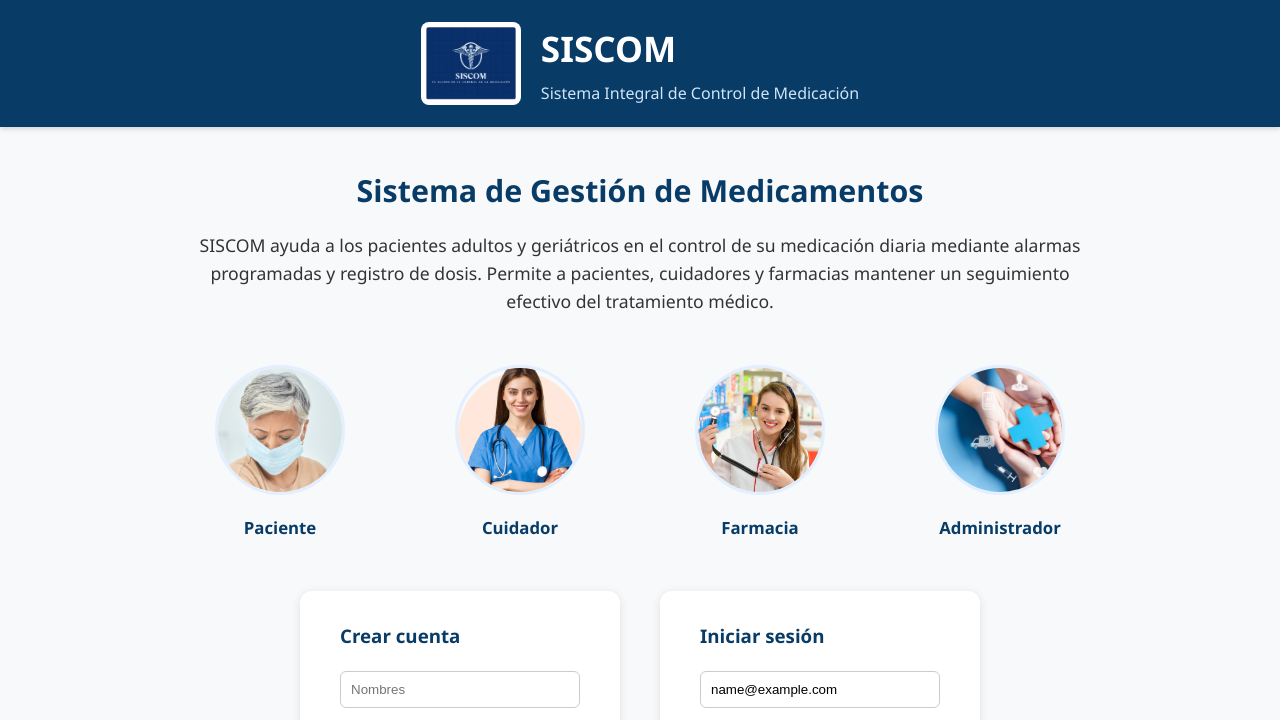
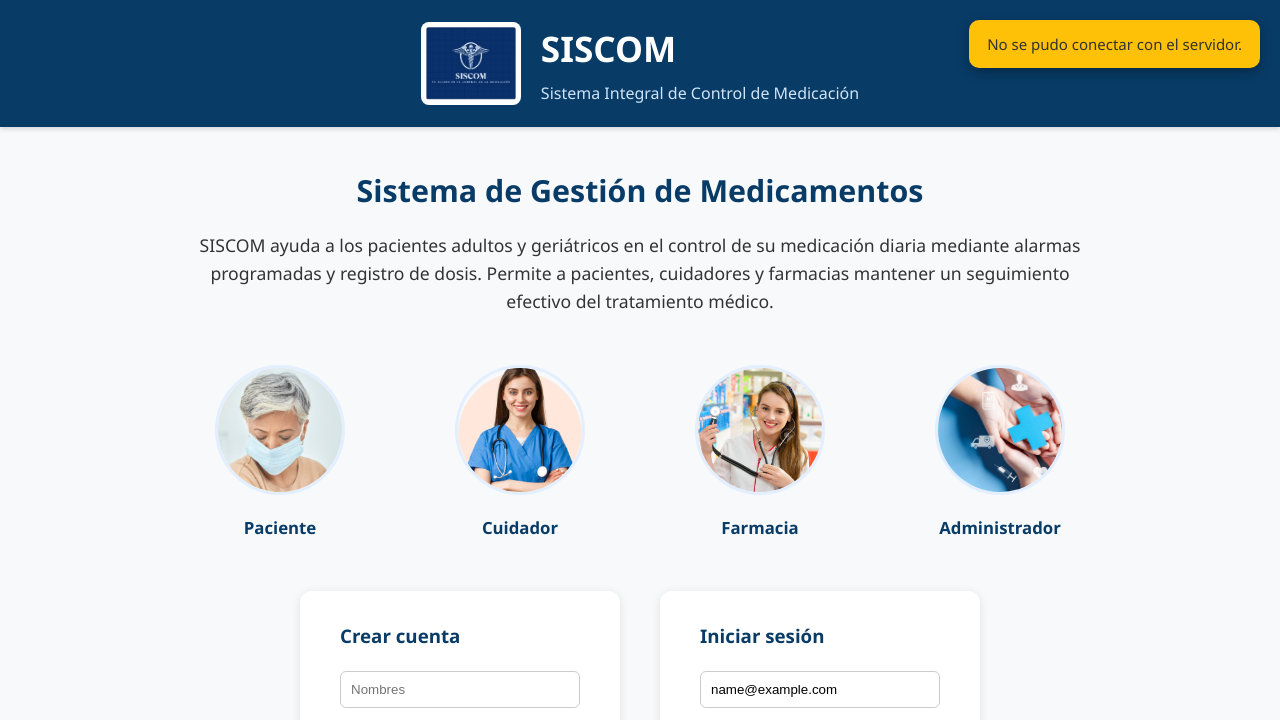
Before and after one commit to robery13/SISCOM, a website: page html/Proyecto_SISCOM.html in a window 1280 px wide. Both pictures are taken after typing "name@example.com", "Sample123" into the empty fields and a click on the button "Entrar". Shown: the top 720 px of the page. Drawn offline with Linux system fonts and the light colour scheme; no server answers; files whose address does not match are found by name.

Commit message:
modifiicacion de alertas en registro usuario admin, registro medicamento e inicio de seccion

```diff
--- a/css/estilo_registroadm.css
+++ b/css/estilo_registroadm.css
@@ -196,3 +196,61 @@ footer {
     width: 90%;
   }
 }
+
+
+
+/* ======== FOOTER PEGADO AL FONDO ======== */
+html, body {
+  height: 100%;
+}
+
+body {
+  display: flex;
+  flex-direction: column;
+}
+
+main {
+  flex: 1;
+}
+
+
+/* === Estilo para las notificaciones === */
+#toast-container {
+  position: fixed;
+  top: 20px;
+  right: 20px;
+  display: flex;
+  flex-direction: column;
+  gap: 10px;
+  z-index: 9999;
+}
+
+.toast {
+  background: #333;
+  color: #fff;
+  padding: 12px 18px;
+  border-radius: 10px;
+  box-shadow: 0 4px 12px rgba(0, 0, 0, 0.3);
+  opacity: 0;
+  transform: translateY(-10px);
+  transition: all 0.3s ease;
+  font-size: 15px;
+}
+
+.toast.show {
+  opacity: 1;
+  transform: translateY(0);
+}
+
+.toast.success {
+  background-color: #28a745;
+}
+
+.toast.error {
+  background-color: #dc3545;
+}
+
+.toast.warning {
+  background-color: #ffc107;
+  color: #333;
+}
--- a/css/estilos_main.css
+++ b/css/estilos_main.css
@@ -262,3 +262,45 @@ footer {
 }
 
 /* ===== FIN ===== */
+
+
+/* === Estilo para las notificaciones === */
+#toast-container {
+  position: fixed;
+  top: 20px;
+  right: 20px;
+  display: flex;
+  flex-direction: column;
+  gap: 10px;
+  z-index: 9999;
+}
+
+.toast {
+  background: #333;
+  color: #fff;
+  padding: 12px 18px;
+  border-radius: 10px;
+  box-shadow: 0 4px 12px rgba(0, 0, 0, 0.3);
+  opacity: 0;
+  transform: translateY(-10px);
+  transition: all 0.3s ease;
+  font-size: 15px;
+}
+
+.toast.show {
+  opacity: 1;
+  transform: translateY(0);
+}
+
+.toast.success {
+  background-color: #28a745;
+}
+
+.toast.error {
+  background-color: #dc3545;
+}
+
+.toast.warning {
+  background-color: #ffc107;
+  color: #333;
+}
--- a/css/style.css
+++ b/css/style.css
@@ -76,49 +76,43 @@ body {
   background-color: #e3563c;
 }
 
-/* =========================================
-   ESTILOS PARA TOASTS
-   ========================================= */
-/* CONTENEDOR DE TOASTS */
-#toastContainer {
+/* === Estilo para las notificaciones === */
+#toast-container {
   position: fixed;
   top: 20px;
   right: 20px;
-  z-index: 9999;
   display: flex;
   flex-direction: column;
   gap: 10px;
+  z-index: 9999;
 }
 
-
 .toast {
-  display: flex;
-  align-items: center;
-  min-width: 250px;
-  max-width: 350px;
-  padding: 12px 16px;
+  background: #333;
+  color: #fff;
+  padding: 12px 18px;
   border-radius: 10px;
-  font-family: "Segoe UI", Arial, sans-serif;
-  font-size: 14px;
-  color: #fff;
-  box-shadow: 0 4px 12px rgba(0, 0, 0, 0.2);
+  box-shadow: 0 4px 12px rgba(0, 0, 0, 0.3);
   opacity: 0;
-  transform: translateY(-20px);
-  animation: slideIn 0.4s forwards, fadeOut 0.4s ease 3s forwards;
+  transform: translateY(-10px);
+  transition: all 0.3s ease;
+  font-size: 15px;
 }
 
-/* Tipos de toast */
-.toast.success { background-color: #28a745; }
-.toast.error   { background-color: #dc3545; }
-.toast.warning { background-color: #ffc107; color: #222; }
-.toast.info    { background-color: #17a2b8; }
-
-/* Animaciones */
-@keyframes slideIn {
-  from { opacity: 0; transform: translateY(-20px); }
-  to   { opacity: 1; transform: translateY(0); }
+.toast.show {
+  opacity: 1;
+  transform: translateY(0);
 }
 
-@keyframes fadeOut {
-  to { opacity: 0; transform: translateY(-20px); }
+.toast.success {
+  background-color: #28a745;
 }
+
+.toast.error {
+  background-color: #dc3545;
+}
+
+.toast.warning {
+  background-color: #ffc107;
+  color: #333;
+}
--- a/html/Proyecto_SISCOM.html
+++ b/html/Proyecto_SISCOM.html
@@ -116,8 +116,8 @@
     <!-- ===== SECCIÓN EXTRA ===== -->
     <section class="extras">
   <div class="extras-container">
-    <button class="btn-extra">📞 Contáctanos</button>
-    <button class="btn-extra">ℹ️ Más información</button>
+    <button class="btn-extra">Contáctanos</button>
+    <button class="btn-extra">Más información</button>
   </div>
 </section>
 
@@ -130,5 +130,7 @@
 
   <!-- JS externo -->
   <script src="../jv/script_main.js"></script>
+
+  <div id="toast-container"></div>
 </body>
 </html>
--- a/jv/script_main.js
+++ b/jv/script_main.js
@@ -1,5 +1,29 @@
 // Mostrar año dinámico
 document.getElementById("year").textContent = new Date().getFullYear();
+
+
+
+// -------------------- SHOW TOAST --------------------
+// === Función para mostrar notificaciones internas (toasts) ===
+function showToast(message, type = "info") {
+  const container = document.getElementById("toast-container");
+  if (!container) return;
+
+  const toast = document.createElement("div");
+  toast.classList.add("toast", type);
+  toast.textContent = message;
+
+  container.appendChild(toast);
+
+  // Mostrar con animación
+  setTimeout(() => toast.classList.add("show"), 100);
+
+  // Desaparecer después de 3 segundos
+  setTimeout(() => {
+    toast.classList.remove("show");
+    setTimeout(() => toast.remove(), 300);
+  }, 3000);
+}
 
 // Lógica de botones extra
 // (Si tienes los botones comentados, puedes volver a activarlos después)
@@ -95,7 +119,7 @@ document.addEventListener("DOMContentLoaded", () => {
 
       // Validar campos vacíos
       if (!correo || !contra) {
-        alert("Por favor, complete todos los campos.");
+         showToast("Por favor, complete todos los campos.", "warning");
         return;
       }
 
@@ -115,8 +139,8 @@ document.addEventListener("DOMContentLoaded", () => {
 
         if (respuesta.ok) {
           const data = await respuesta.json();
-          alert("Inicio de sesión exitoso ");
 
+         showToast("Inicio de sesion exitoso!.", "success");
 
           formLogin.reset(); // Limpia el formulario
 
@@ -128,11 +152,12 @@ window.location.href = "..//registro/Registro.html";
 
 
         } else {
-          alert("Correo o contraseña incorrectos ❌");
+           showToast("Correo o contraseña incorrectos.", "error");
         }
       } catch (error) {
         console.error("Error al conectar con el servidor:", error);
-        alert("No se pudo conectar con el servidor.");
+
+        showToast("No se pudo conectar con el servidor.", "warning");
       }
     });
   }
@@ -172,7 +197,7 @@ const formRegistro = document.getElementById("formRegistro");
       const confirmarPassword = document.getElementById("confirmarPassword").value.trim();
 
       if (password !== confirmarPassword) {
-        alert("Las contraseñas no coinciden ⚠️");
+        showToast("Las contraseñas no coinciden", "warning");
         return;
       }
 
@@ -192,15 +217,17 @@ const formRegistro = document.getElementById("formRegistro");
 
         if (respuesta.ok) {
           const data = await respuesta.json();
-          alert("Registro exitoso ");
+           showToast("Registro exitoso", "success");
           console.log("Nuevo usuario:", data);
           formRegistro.reset();
         } else {
-          alert("Error al registrar el usuario ");
+
+           showToast("Error al registrar al usuario", "error");
         }
       } catch (error) {
         console.error("Error al registrar:", error);
-        alert("Error de conexión con el servidor");
+        showToast("Error de conexión con el servidor", "error");
+
       }
     });
   }
```
Also changed, not shown: html/registro_usuarios_adm.html (+2 -0 lines), jv/script_registro_usuario_adm.js (+33 -5 lines).
